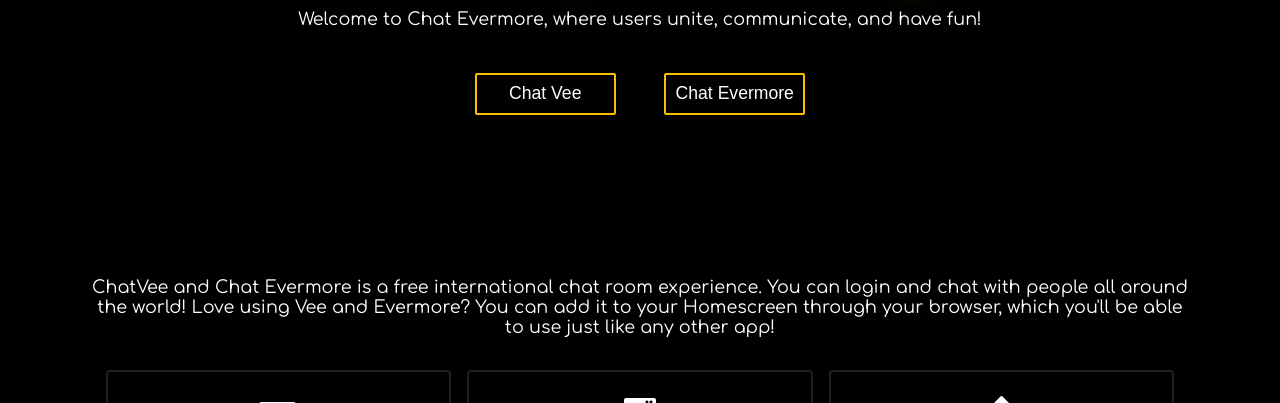
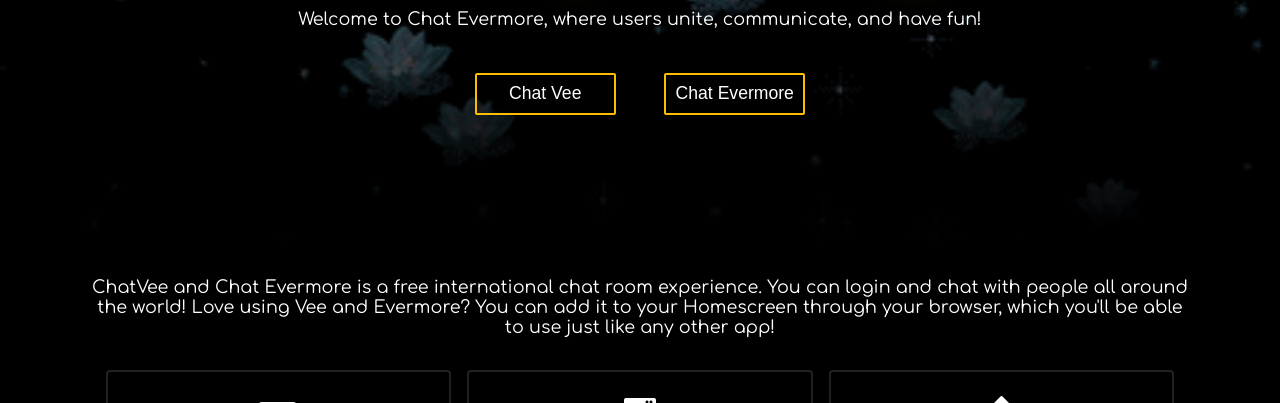
Before and after one commit to DigitalRipple/cvhub, a plain HTML site: page index.html in a window 1280 px wide. Shown: the part 397-800 px from the top of the page. Drawn offline with Linux system fonts and the light colour scheme.

Commit message:
Update style.css

```diff
--- a/style.css
+++ b/style.css
@@ -50,7 +50,7 @@ html, body {
 	margin: 0 auto 1em auto;
 }
 section.banner {
-	background: linear-gradient(to bottom, transparent, var(--primary), var(--primary)), url("fireflies.gif") no-repeat;
+	background: linear-gradient(to bottom, transparent, var(--primary), var(--primary)), url("lotus.gif") no-repeat;
 	background-size: auto calc(100vw);
 	background-attachment: fixed;
 	min-height: 50vw;
```
